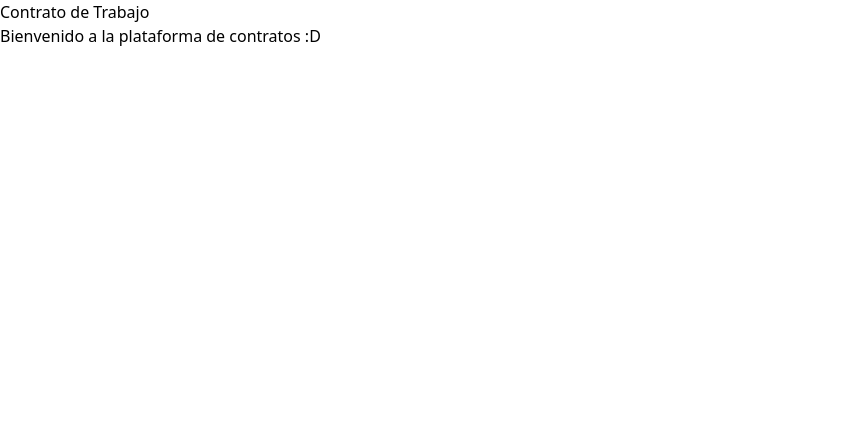
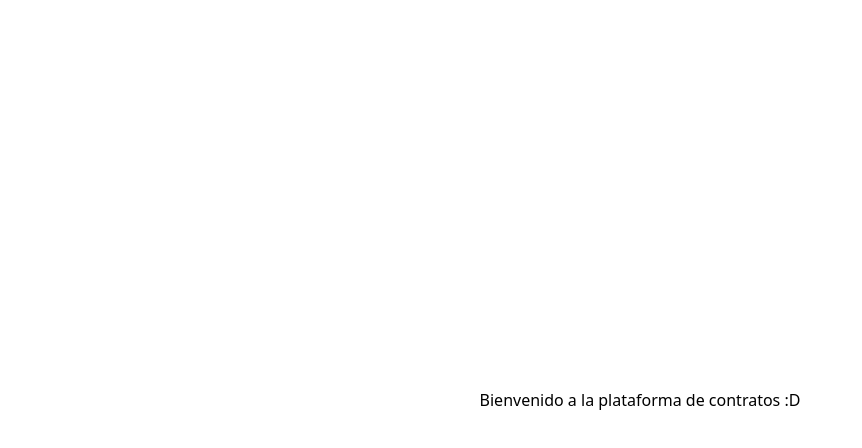
Before and after one commit to jorgemunozc/contratos-trabajo, a Vue app: page / in a window 1280 px wide. Shown: the top 448 px of the page, without its empty margins (0-862 px from the left). Built offline with nearby package versions, Linux system fonts and the light colour scheme.

Commit message:
Agregado wrapper aplicacion

```diff
--- a/src/App.vue
+++ b/src/App.vue
@@ -1,6 +1,8 @@
 <template>
-  <div id="nav">
-    <h1>Contrato de Trabajo</h1>
-  </div>
-  <router-view />
+  <main
+    class="h-screen p-4 container mx-auto
+    flex flex-col items-center justify-center"
+  >
+    <router-view />
+  </main>
 </template>
```
